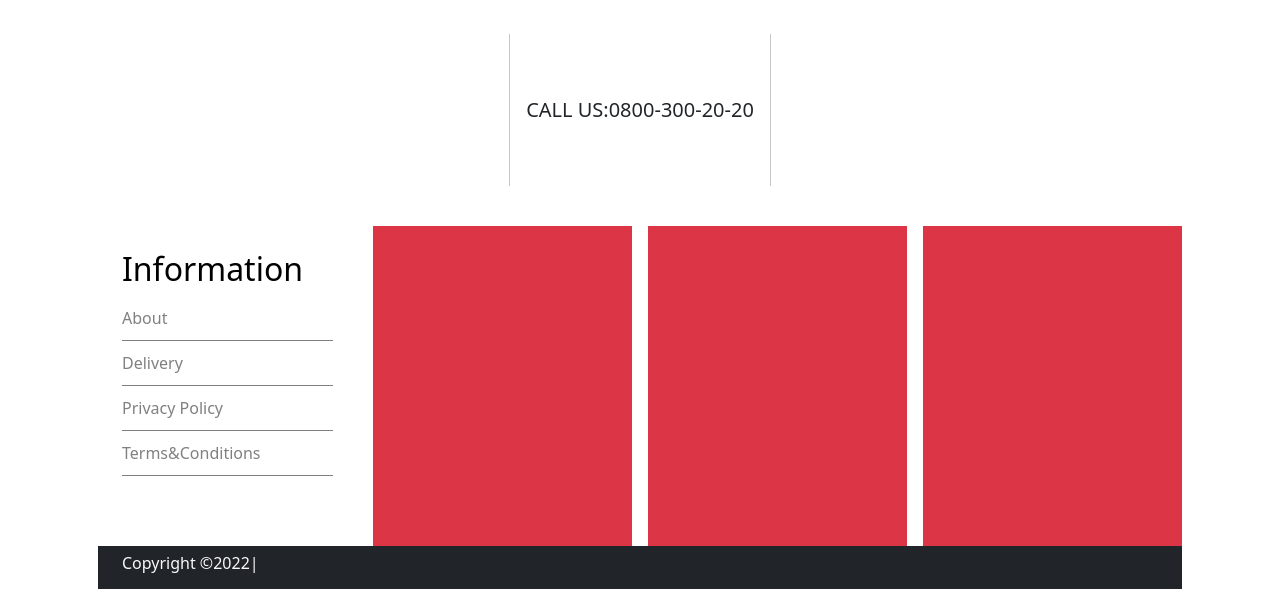
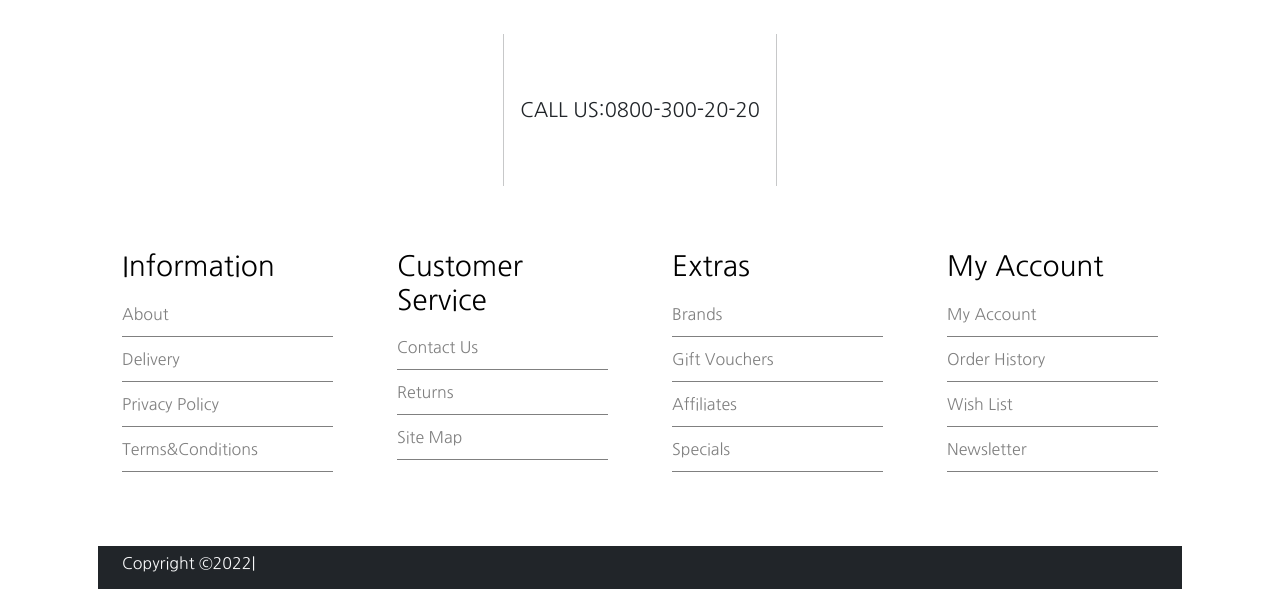
Before and after one commit to LaraSudzi/My-site11, a plain HTML site: page index.html in a window 1280 px wide. Shown: the part 1742-2347 px from the top of the page. Drawn offline with nearby package versions, Linux system fonts and the light colour scheme; a web font is replaced by a local one.

Commit message:
finish work

```diff
--- a/assets/css/style.css
+++ b/assets/css/style.css
@@ -6,6 +6,7 @@
   background-size: cover;
   width: 100%;
   height: 100%;
+  font-family: 'Nanum Gothic', sans-serif;
 }
 
 #sections-grid {
@@ -15,6 +16,7 @@
 
 #sections-grid > .section {
   min-height: 150px;
+  font-family: 'Nanum Gothic', sans-serif;
 }
 
 #products-grid {
@@ -105,9 +107,10 @@ header {
   color: grey;
 }
 
-.footer h2,
+.footer h3,
 .footer a:hover {
   color: black;
+  font-family: 'Nanum Gothic', sans-serif;
 }
 
 .footer a {
@@ -116,4 +119,10 @@ header {
   display: block;
   text-decoration: none;
   padding: 10px 0px;
+  font-family: 'Nanum Gothic', sans-serif;
 }
+
+
+.container{
+  font-family: 'Nanum Gothic', sans-serif;
+}
--- a/index.html
+++ b/index.html
@@ -7,10 +7,9 @@
     <title>Document</title>
     <!-- CSS only -->
     <link rel="stylesheet" href="./assets/css/style.css" />
-    <link
-      href="https://cdn.jsdelivr.net/npm/bootstrap@5.2.0/dist/css/bootstrap.min.css"
-      rel="stylesheet"
-    />
+    <link href="https://cdn.jsdelivr.net/npm/bootstrap@5.2.0/dist/css/bootstrap.min.css" rel="stylesheet" integrity="sha384-gH2yIJqKdNHPEq0n4Mqa/HGKIhSkIHeL5AyhkYV8i59U5AR6csBvApHHNl/vI1Bx" crossorigin="anonymous">
+    <link href="https://fonts.googleapis.com/css2?family=DM+Mono:wght@300&family=Ibarra+Real+Nova&family=Nanum+Gothic&family=Trispace:wght@300&display=swap" rel="stylesheet">
+
   </head>
 
   <body>
@@ -19,12 +18,15 @@
         <h1 class="link-dark">
           Men's<span class="link-secondary">Clothes</span>
         </h1>
+
         <div class="gap-2 py-3">
-          <a class="link-secondary" href="">Home|</a>
+
+          <a class="link-secondary"href="">Home|</a>
           <a class="link-dark p-2" href="">Wish list(0)|</a>
           <a class="link-dark p-2" href="">My Account|</a>
           <a class="link-dark p-2" href="">Shopping Cart|</a>
           <a class="link-dark p-2" href="">Checout|</a>
+
         </div>
       </heder>
 
@@ -240,18 +242,36 @@
       <footer class="container">
         <div id="footer-grid" class="mt-3 gap-3">
           <div class="p-4 footer">
-            <h2>Information</h2>
+            <h3>Information</h3>
             <a href="">About</a>
             <a href="">Delivery</a>
             <a href="">Privacy Policy</a>
             <a href="">Terms&Conditions</a>
           </div>
 
-          <div class="footer bg-danger"></div>
+          <div class="p-4 footer">
+            <h3>Customer Service</h3>
+            <a href="">Contact Us</a>
+            <a href="">Returns</a>
+            <a href="">Site Map</a>
+          </div>
 
-          <div class="footer bg-danger"></div>
+          <div class="p-4 footer">
+            <h3>Extras</h3>
+            <a href="">Brands</a>
+            <a href="">Gift Vouchers</a>
+            <a href="">Affiliates</a>
+            <a href="">Specials</a>
+          </div>
 
-          <div class="footer bg-danger"></div>
+          <div class="p-4 footer">
+            <h3>My Account</h3>
+            <a href="">My Account</a>
+            <a href="">Order History</a>
+            <a href="">Wish List</a>
+            <a href="">Newsletter</a>
+          </div>
+
         </div>
 
         <div class="bg-dark link-light py-2">
```
